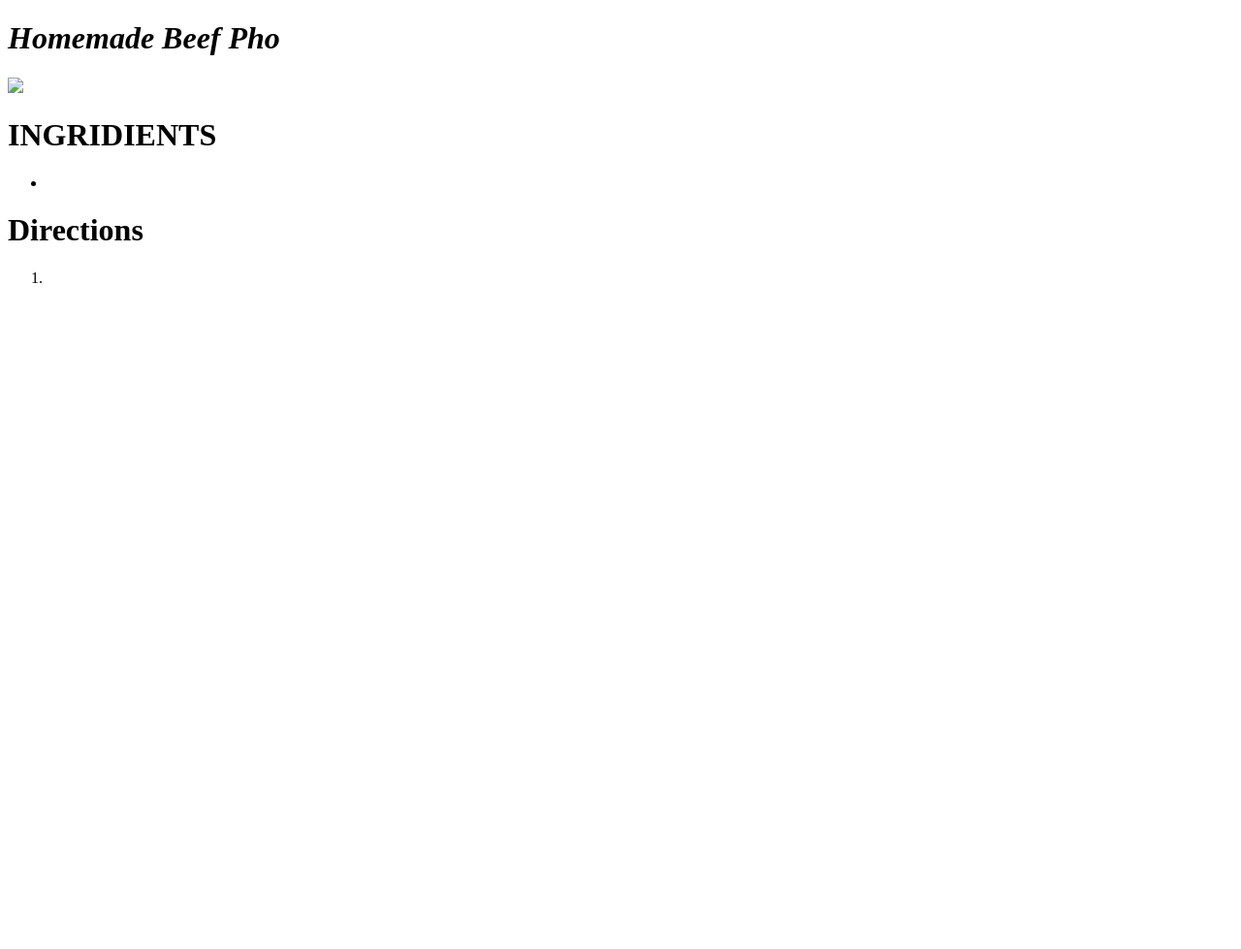
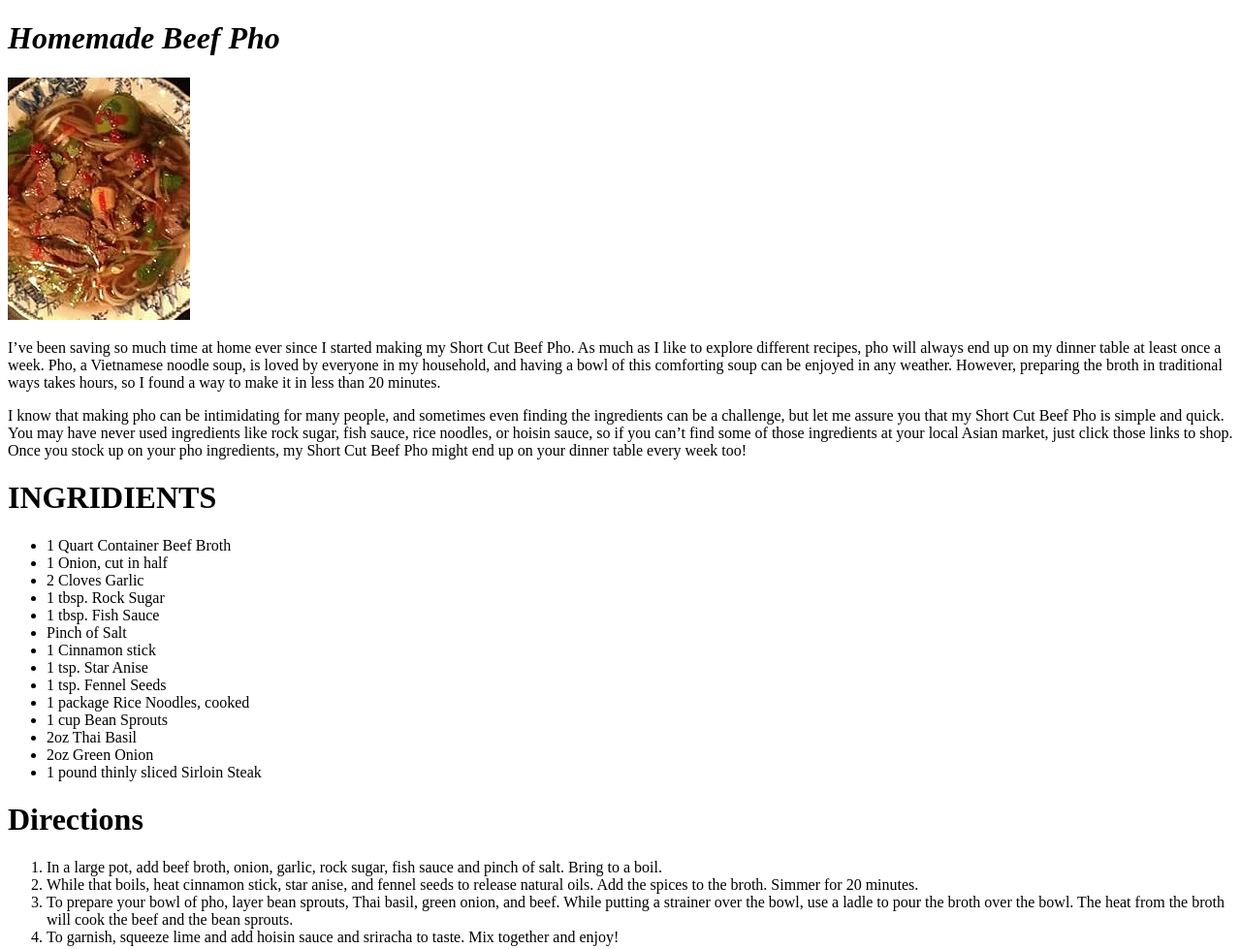
Before and after one commit to dingus0sora/odin_recipes, a plain HTML site: page recipes/pho.html in a window 1280 px wide. Shown: the whole page at 97% size. Before the commit the page ends 800 px from the top, so only its background shows below. Drawn offline with Linux system fonts and the light colour scheme.

Commit message:
add pics/.DS_Store

```diff
--- a/recipes/pho.html
+++ b/recipes/pho.html
@@ -8,18 +8,34 @@
 </head>
 <body>
     <h1><strong><em>Homemade Beef Pho</em></strong></h1>
-    <img src="../pics/">
-    <p></p>
-    <p></p>
+    <img src="../pics/beefpho.jpeg">
+    <p>I’ve been saving so much time at home ever since I started making my Short Cut Beef Pho. As much as I like to explore different recipes, pho will always end up on my dinner table at least once a week. Pho, a Vietnamese noodle soup, is loved by everyone in my household, and having a bowl of this comforting soup can be enjoyed in any weather. However, preparing the broth in traditional ways takes hours, so I found a way to make it in less than 20 minutes.</p>
+    <p>I know that making pho can be intimidating for many people, and sometimes even finding the ingredients can be a challenge, but let me assure you that my Short Cut Beef Pho is simple and quick. You may have never used ingredients like rock sugar, fish sauce,  rice noodles, or hoisin sauce, so if you can’t find some of those ingredients at your local Asian market, just click those links to shop. Once you stock up on your pho ingredients, my Short Cut Beef Pho might end up on your dinner table every week too!</p>
 
     <h1><strong>INGRIDIENTS</strong></h1>
     <ul>
-        <li></li>
+        <li>1 Quart Container Beef Broth</li>
+        <li>1 Onion, cut in half</li>
+        <li>2 Cloves Garlic</li>
+        <li>1 tbsp. Rock Sugar</li>
+        <li>1 tbsp. Fish Sauce</li>
+        <li>Pinch of Salt</li>
+        <li>1 Cinnamon stick</li>
+        <li>1 tsp. Star Anise</li>
+        <li>1 tsp. Fennel Seeds</li>
+        <li>1 package Rice Noodles, cooked</li>
+        <li>1 cup Bean Sprouts</li>
+        <li>2oz Thai Basil</li>
+        <li>2oz Green Onion</li>
+        <li>1 pound thinly sliced Sirloin Steak</li>
     </ul>
 
     <h1><strong>Directions</strong></h1>
     <ol>
-        <li></li>
+        <li>In a large pot, add beef broth, onion, garlic, rock sugar, fish sauce and pinch of salt. Bring to a boil.</li>
+        <li>While that boils, heat cinnamon stick, star anise, and fennel seeds to release natural oils. Add the spices to the broth. Simmer for 20 minutes.</li>
+        <li>To prepare your bowl of pho, layer bean sprouts, Thai basil, green onion, and beef. While putting a strainer over the bowl, use a ladle to pour the broth over the bowl. The heat from the broth will cook the beef and the bean sprouts.</li>
+        <li>To garnish, squeeze lime and add hoisin sauce and sriracha to taste. Mix together and enjoy!</li>
     </ol>
 </body>
 </html>
```
Also changed, not shown: recipes/shu-mai.html (+19 -3 lines), pics/beefpho.jpeg (added), pics/shumai.jpeg (added), 1 other file.
